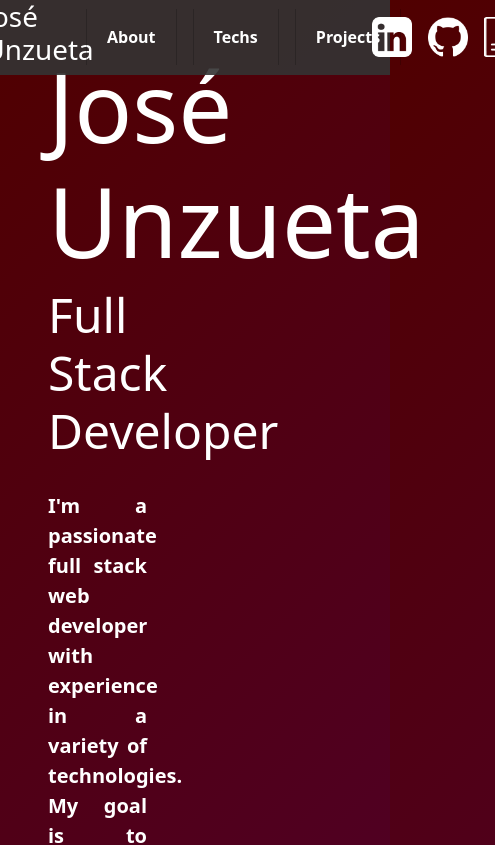
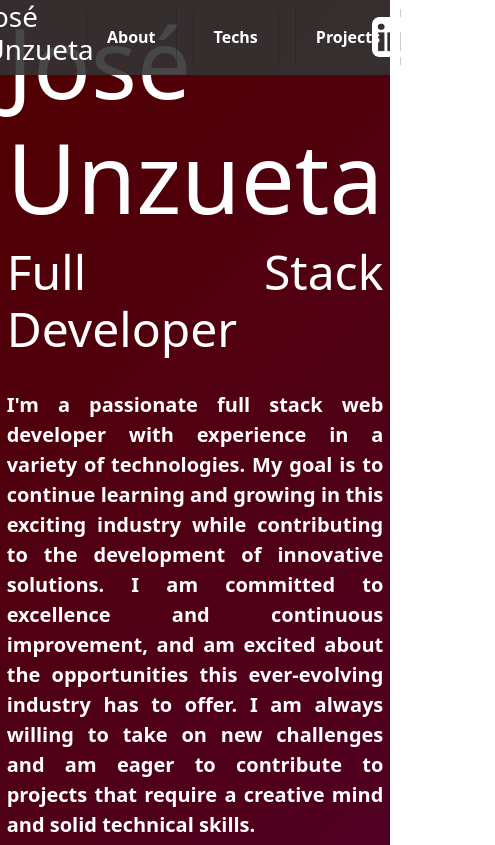
Before and after one commit to JUnzuetaLuza/Portfolio, a React (Vite) app: page / in a window 390 px wide. Shown: the top 845 px of the page, 495 px wide, since content can reach past the window. Built offline with nearby package versions, Linux system fonts and the light colour scheme.

Commit message:
aboutResponsive

```diff
--- a/src/components/About/About.jsx
+++ b/src/components/About/About.jsx
@@ -1,7 +1,10 @@
 import css from "./About.module.css";
 import pic from "../../assets/ratge.png";
+import { useMediaQuery } from 'react-responsive';
 
 export const About = () => {
+    const isMobile = useMediaQuery({ maxWidth: 767 });
+
     return (
         <div className={css.container}>
             <div className={css.leftAbout}>
@@ -13,6 +16,7 @@ export const About = () => {
             <div className={css.rightAbout}>
                 <img className={css.imgProfile} src={pic}/>
             </div>
+
         </div>
     )
 }
--- a/src/components/About/About.module.css
+++ b/src/components/About/About.module.css
@@ -1,17 +1,12 @@
 .container {
     width: 100%;
-    height: 100vh;
-    display: grid;
-    grid-template-columns: 50% 50%;
-    align-items: center;
-    /* width: 100%;
     height: 100vh;
     display: flex;
     flex-direction: row;
     justify-content: center;
     align-items: center;
     text-align: center;
-    color: white; */
+    color: white;
 }
 
 .leftAbout {
@@ -36,3 +31,9 @@
 .imgProfile {
     justify-content: center;
 }
+
+@media (max-width: 768px) {
+    .rightAbout {
+        display: none;
+    }
+}
```
